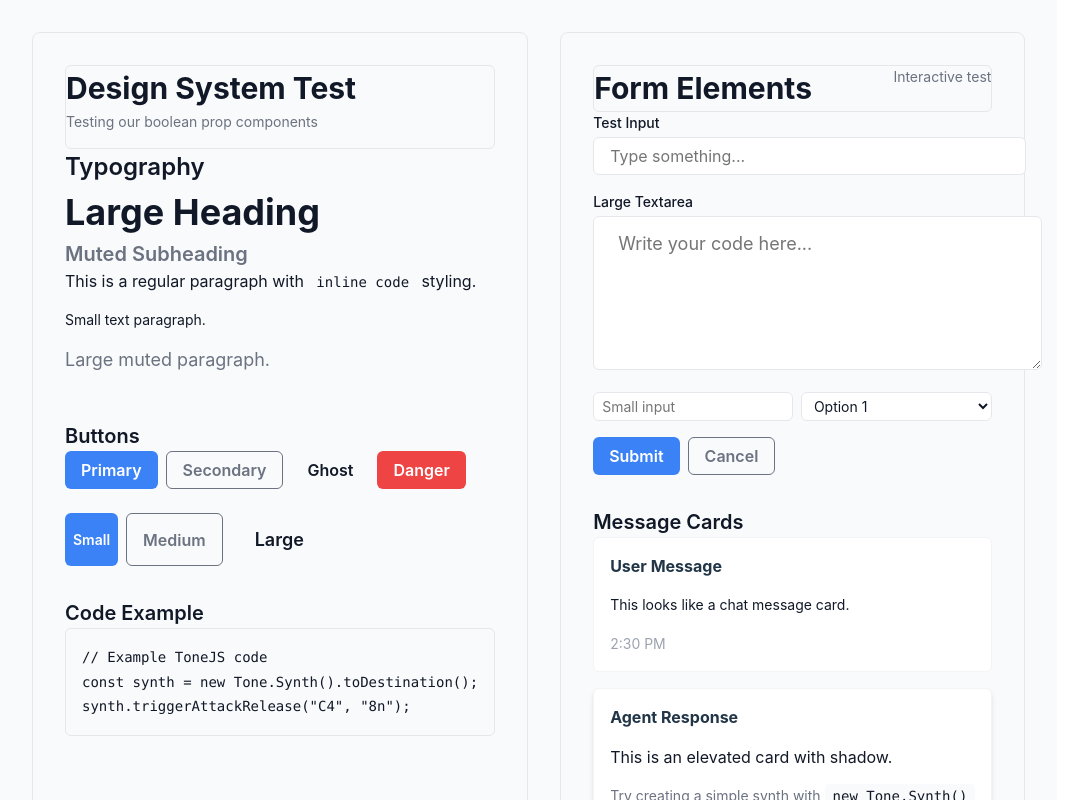
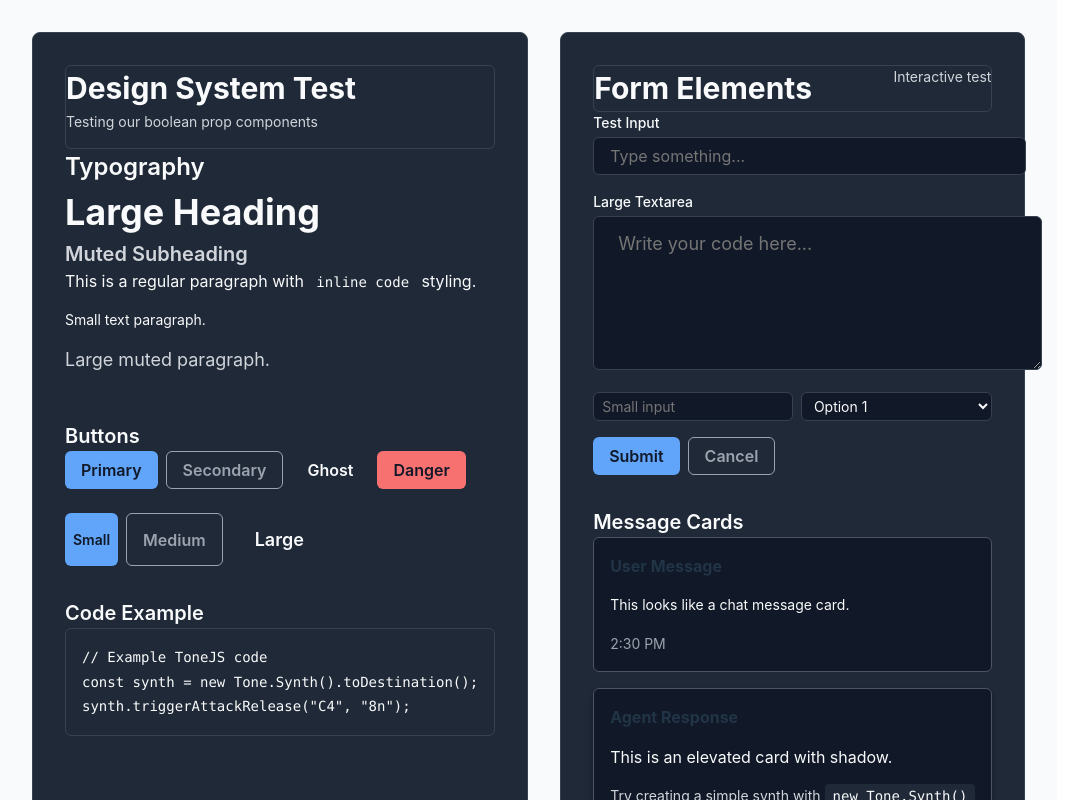
Before and after one commit to pablo1b/tone, a React (Vite) app: page / in a window 1280 px wide. Shown: the top 800 px of the page, without its empty margins (0-1073 px from the left). Built offline with nearby package versions, Linux system fonts and the light colour scheme.

Commit message:
styled components

```diff
--- a/src/components/Button.tsx
+++ b/src/components/Button.tsx
@@ -1,5 +1,5 @@
 import React from 'react';
-import { lightTheme } from '../theme/lightTheme';
+import { theme } from '../theme';
 
 type ButtonVariant = 'primary' | 'secondary' | 'danger' | 'ghost';
 type ButtonSize = 'small' | 'medium' | 'large';
@@ -18,8 +18,6 @@ export const Button: React.FC<ButtonProps> = ({
   style,
   ...props
 }) => {
-  const theme = lightTheme; // TODO: Get from theme context
-
   const getVariantStyles = (variant: ButtonVariant) => {
     switch (variant) {
       case 'primary':
--- a/src/components/Input.tsx
+++ b/src/components/Input.tsx
@@ -1,5 +1,5 @@
 import React from 'react';
-import { lightTheme } from '../theme/lightTheme';
+import { theme } from '../theme';
 
 type InputSize = 'small' | 'medium' | 'large';
 
@@ -15,8 +15,6 @@ export const Input: React.FC<InputProps> = ({
   style,
   ...props
 }) => {
-  const theme = lightTheme; // TODO: Get from theme context
-
   const getSizeStyles = (size: InputSize) => {
     switch (size) {
       case 'small':
--- a/src/components/Label.tsx
+++ b/src/components/Label.tsx
@@ -1,5 +1,5 @@
 import React from 'react';
-import { lightTheme } from '../theme/lightTheme';
+import { theme } from '../theme/';
 
 interface LabelProps extends React.LabelHTMLAttributes<HTMLLabelElement> {
   children: React.ReactNode;
@@ -10,8 +10,6 @@ export const Label: React.FC<LabelProps> = ({
   children,
   ...props
 }) => {
-  const theme = lightTheme; // TODO: Get from theme context
-
   const baseStyles: React.CSSProperties = {
     fontFamily: theme.typography.fontFamily.sans,
     fontSize: theme.typography.fontSize.sm,
--- a/src/components/Layout.tsx
+++ b/src/components/Layout.tsx
@@ -1,5 +1,5 @@
 import React from 'react';
-import { lightTheme } from '../theme/lightTheme';
+import { theme } from '../theme/';
 
 type FlexDirection = 'row' | 'column';
 type JustifyContent = 'start' | 'center' | 'end' | 'between' | 'around';
@@ -20,7 +20,7 @@ interface BaseLayoutProps {
   elevated?: boolean;
 }
 
-const getLayoutStyles = (props: BaseLayoutProps, theme: typeof lightTheme) => {
+const getLayoutStyles = (props: BaseLayoutProps) => {
   const {
     flex,
     flexDirection,
@@ -100,8 +100,8 @@ interface MainProps extends BaseLayoutProps, React.HTMLAttributes<HTMLElement> {
 }
 
 export const Main: React.FC<MainProps> = ({ style, children, ...props }) => {
-  const theme = lightTheme;
-  const layoutStyles = getLayoutStyles(props, theme);
+
+  const layoutStyles = getLayoutStyles(props);
 
   return (
     <main style={{ ...layoutStyles, ...style }} {...props}>
@@ -116,8 +116,8 @@ interface SectionProps extends BaseLayoutProps, React.HTMLAttributes<HTMLElement
 }
 
 export const Section: React.FC<SectionProps> = ({ style, children, ...props }) => {
-  const theme = lightTheme;
-  const layoutStyles = getLayoutStyles(props, theme);
+
+  const layoutStyles = getLayoutStyles(props);
 
   return (
     <section style={{ ...layoutStyles, ...style }} {...props}>
@@ -130,8 +130,8 @@ export const Section: React.FC<SectionProps> = ({ style, children, ...props }) =
 interface HeaderProps extends BaseLayoutProps, React.HTMLAttributes<HTMLElement> {}
 
 export const Header: React.FC<HeaderProps> = ({ style, children, ...props }) => {
-  const theme = lightTheme;
-  const layoutStyles = getLayoutStyles(props, theme);
+
+  const layoutStyles = getLayoutStyles(props);
 
   return (
     <header style={{ ...layoutStyles, ...style }} {...props}>
@@ -144,8 +144,8 @@ export const Header: React.FC<HeaderProps> = ({ style, children, ...props }) =>
 interface FooterProps extends BaseLayoutProps, React.HTMLAttributes<HTMLElement> {}
 
 export const Footer: React.FC<FooterProps> = ({ style, children, ...props }) => {
-  const theme = lightTheme;
-  const layoutStyles = getLayoutStyles(props, theme);
+
+  const layoutStyles = getLayoutStyles(props);
 
   return (
     <footer style={{ ...layoutStyles, ...style }} {...props}>
@@ -158,8 +158,8 @@ export const Footer: React.FC<FooterProps> = ({ style, children, ...props }) =>
 interface ArticleProps extends BaseLayoutProps, React.HTMLAttributes<HTMLElement> {}
 
 export const Article: React.FC<ArticleProps> = ({ style, children, ...props }) => {
-  const theme = lightTheme;
-  const layoutStyles = getLayoutStyles(props, theme);
+
+  const layoutStyles = getLayoutStyles(props);
 
   return (
     <article style={{ ...layoutStyles, ...style }} {...props}>
@@ -172,8 +172,8 @@ export const Article: React.FC<ArticleProps> = ({ style, children, ...props }) =
 interface DivProps extends BaseLayoutProps, React.HTMLAttributes<HTMLDivElement> {}
 
 export const Div: React.FC<DivProps> = ({ style, children, ...props }) => {
-  const theme = lightTheme;
-  const layoutStyles = getLayoutStyles(props, theme);
+
+  const layoutStyles = getLayoutStyles(props);
 
   return (
     <div style={{ ...layoutStyles, ...style }} {...props}>
@@ -186,8 +186,8 @@ export const Div: React.FC<DivProps> = ({ style, children, ...props }) => {
 interface FormProps extends BaseLayoutProps, React.FormHTMLAttributes<HTMLFormElement> {}
 
 export const Form: React.FC<FormProps> = ({ style, children, ...props }) => {
-  const theme = lightTheme;
-  const layoutStyles = getLayoutStyles(props, theme);
+
+  const layoutStyles = getLayoutStyles(props);
 
   return (
     <form style={{ ...layoutStyles, ...style }} {...props}>
@@ -202,8 +202,8 @@ interface FieldsetProps extends BaseLayoutProps, React.FieldsetHTMLAttributes<HT
 }
 
 export const Fieldset: React.FC<FieldsetProps> = ({ borderless = false, style, children, ...props }) => {
-  const theme = lightTheme;
-  const layoutStyles = getLayoutStyles(props, theme);
+
+  const layoutStyles = getLayoutStyles(props);
 
   const fieldsetStyles = borderless ? {
     border: 'none',
--- a/src/components/Lists.tsx
+++ b/src/components/Lists.tsx
@@ -1,5 +1,5 @@
 import React from 'react';
-import { lightTheme } from '../theme/lightTheme';
+import { theme } from '../theme';
 
 type ListStyle = 'default' | 'unstyled';
 type Gap = 'xs' | 'sm' | 'md' | 'lg' | 'xl';
@@ -23,7 +23,7 @@ export const Ul: React.FC<UlProps> = ({
   children,
   ...props
 }) => {
-  const theme = lightTheme;
+
 
   const baseStyles: React.CSSProperties = {
     margin: 0,
@@ -63,7 +63,7 @@ export const Ol: React.FC<OlProps> = ({
   children,
   ...props
 }) => {
-  const theme = lightTheme;
+
 
   const baseStyles: React.CSSProperties = {
     margin: 0,
@@ -102,7 +102,7 @@ export const Li: React.FC<LiProps> = ({
   children,
   ...props
 }) => {
-  const theme = lightTheme;
+
 
   const baseStyles: React.CSSProperties = {
     margin: 0,
--- a/src/components/Select.tsx
+++ b/src/components/Select.tsx
@@ -1,5 +1,5 @@
 import React from 'react';
-import { lightTheme } from '../theme/lightTheme';
+import { theme } from '../theme/';
 
 type SelectSize = 'small' | 'medium' | 'large';
 
@@ -16,8 +16,6 @@ export const Select: React.FC<SelectProps> = ({
   children,
   ...props
 }) => {
-  const theme = lightTheme; // TODO: Get from theme context
-
   const getSizeStyles = (size: SelectSize) => {
     switch (size) {
       case 'small':
--- a/src/components/Textarea.tsx
+++ b/src/components/Textarea.tsx
@@ -1,5 +1,5 @@
 import React from 'react';
-import { lightTheme } from '../theme/lightTheme';
+import { theme } from '../theme';
 
 type TextareaSize = 'small' | 'medium' | 'large';
 
@@ -15,8 +15,6 @@ export const Textarea: React.FC<TextareaProps> = ({
   style,
   ...props
 }) => {
-  const theme = lightTheme; // TODO: Get from theme context
-
   const getSizeStyles = (size: TextareaSize) => {
     switch (size) {
       case 'small':
--- a/src/components/Typography.tsx
+++ b/src/components/Typography.tsx
@@ -1,5 +1,5 @@
 import React from 'react';
-import { lightTheme } from '../theme/lightTheme';
+import { theme } from '../theme';
 
 type TextSize = 'small' | 'medium' | 'large';
 type TextVariant = 'default' | 'muted' | 'subtle' | 'bold';
@@ -9,7 +9,7 @@ interface BaseTextProps {
   variant?: TextVariant;
 }
 
-const getTextStyles = (size: TextSize, variant: TextVariant, theme: typeof lightTheme) => {
+const getTextStyles = (size: TextSize, variant: TextVariant) => {
   const sizeStyles = {
     small: { fontSize: theme.typography.fontSize.sm },
     medium: { fontSize: theme.typography.fontSize.base },
@@ -38,10 +38,10 @@ interface HeadingProps extends BaseTextProps, React.HTMLAttributes<HTMLHeadingEl
 }
 
 export const H1: React.FC<HeadingProps> = ({ size = 'large', variant = 'default', style, children, ...props }) => {
-  const theme = lightTheme;
+
   return (
     <h1 style={{
-      ...getTextStyles(size, variant, theme),
+      ...getTextStyles(size, variant),
       fontSize: theme.typography.fontSize['4xl'],
       fontWeight: theme.typography.fontWeight.bold,
       ...style
@@ -52,10 +52,10 @@ export const H1: React.FC<HeadingProps> = ({ size = 'large', variant = 'default'
 };
 
 export const H2: React.FC<HeadingProps> = ({ size = 'large', variant = 'default', style, children, ...props }) => {
-  const theme = lightTheme;
+
   return (
     <h2 style={{
-      ...getTextStyles(size, variant, theme),
+      ...getTextStyles(size, variant),
       fontSize: theme.typography.fontSize['3xl'],
       fontWeight: theme.typography.fontWeight.bold,
       ...style
@@ -66,10 +66,10 @@ export const H2: React.FC<HeadingProps> = ({ size = 'large', variant = 'default'
 };
 
 export const H3: React.FC<HeadingProps> = ({ size = 'medium', variant = 'default', style, children, ...props }) => {
-  const theme = lightTheme;
+
   return (
     <h3 style={{
-      ...getTextStyles(size, variant, theme),
+      ...getTextStyles(size, variant),
       fontSize: theme.typography.fontSize['2xl'],
       fontWeight: theme.typography.fontWeight.semibold,
       ...style
@@ -80,10 +80,10 @@ export const H3: React.FC<HeadingProps> = ({ size = 'medium', variant = 'default
 };
 
 export const H4: React.FC<HeadingProps> = ({ size = 'medium', variant = 'default', style, children, ...props }) => {
-  const theme = lightTheme;
+
   return (
     <h4 style={{
-      ...getTextStyles(size, variant, theme),
+      ...getTextStyles(size, variant),
       fontSize: theme.typography.fontSize.xl,
       fontWeight: theme.typography.fontWeight.semibold,
       ...style
@@ -94,10 +94,10 @@ export const H4: React.FC<HeadingProps> = ({ size = 'medium', variant = 'default
 };
 
 export const H5: React.FC<HeadingProps> = ({ size = 'medium', variant = 'default', style, children, ...props }) => {
-  const theme = lightTheme;
+
   return (
     <h5 style={{
-      ...getTextStyles(size, variant, theme),
+      ...getTextStyles(size, variant),
       fontSize: theme.typography.fontSize.lg,
       fontWeight: theme.typography.fontWeight.medium,
       ...style
@@ -108,10 +108,10 @@ export const H5: React.FC<HeadingProps> = ({ size = 'medium', variant = 'default
 };
 
 export const H6: React.FC<HeadingProps> = ({ size = 'small', variant = 'default', style, children, ...props }) => {
-  const theme = lightTheme;
+
   return (
     <h6 style={{
-      ...getTextStyles(size, variant, theme),
+      ...getTextStyles(size, variant),
       fontSize: theme.typography.fontSize.base,
       fontWeight: theme.typography.fontWeight.medium,
       ...style
@@ -127,10 +127,10 @@ interface ParagraphProps extends BaseTextProps, React.HTMLAttributes<HTMLParagra
 }
 
 export const P: React.FC<ParagraphProps> = ({ size = 'medium', variant = 'default', style, children, ...props }) => {
-  const theme = lightTheme;
+
   return (
     <p style={{
-      ...getTextStyles(size, variant, theme),
+      ...getTextStyles(size, variant),
       marginBottom: theme.spacing.md,
       ...style
     }} {...props}>
@@ -145,10 +145,10 @@ interface SpanProps extends BaseTextProps, React.HTMLAttributes<HTMLSpanElement>
 }
 
 export const Span: React.FC<SpanProps> = ({ size = 'medium', variant = 'default', style, children, ...props }) => {
-  const theme = lightTheme;
+
   return (
     <span style={{
-      ...getTextStyles(size, variant, theme),
+      ...getTextStyles(size, variant),
       ...style
     }} {...props}>
       {children}
@@ -162,10 +162,10 @@ interface TimeProps extends BaseTextProps, React.TimeHTMLAttributes<HTMLTimeElem
 }
 
 export const Time: React.FC<TimeProps> = ({ size = 'small', variant = 'subtle', style, children, ...props }) => {
-  const theme = lightTheme;
+
   return (
     <time style={{
-      ...getTextStyles(size, variant, theme),
+      ...getTextStyles(size, variant),
       ...style
     }} {...props}>
       {children}
@@ -180,7 +180,7 @@ interface CodeProps extends BaseTextProps, React.HTMLAttributes<HTMLElement> {
 }
 
 export const Code: React.FC<CodeProps> = ({ inline = false, style, children, ...props }) => {
-  const theme = lightTheme;
+
   const baseStyles = {
     fontFamily: theme.typography.fontFamily.mono,
     backgroundColor: theme.colors.surface,
@@ -210,7 +210,7 @@ interface PreProps extends React.HTMLAttributes<HTMLPreElement> {
 }
 
 export const Pre: React.FC<PreProps> = ({ style, children, ...props }) => {
-  const theme = lightTheme;
+
   return (
     <pre style={{
       fontFamily: theme.typography.fontFamily.mono,
--- /dev/null
+++ b/src/theme/index.ts
@@ -0,0 +1,20 @@
+// Import both themes
+import { lightTheme } from './light';
+import { darkTheme } from './dark';
+
+// Import and re-export types from declaration file
+import type { Theme, ThemeName } from './index.d';
+
+// Current active theme - can be switched at runtime
+export let theme: Theme = darkTheme;
+
+// Theme switching function
+export const setTheme = (themeName: ThemeName) => {
+  theme = themeName === 'light' ? lightTheme : darkTheme;
+};
+
+// Theme utilities
+export const themes = {
+  light: 'light',
+  dark: 'dark',
+} as const;
```
Also changed, not shown: src/theme/index.d.ts (added, +97 -0 lines), src/theme/dark.ts (renamed from src/theme/darkTheme.ts), src/theme/light.ts (renamed from src/theme/lightTheme.ts).
